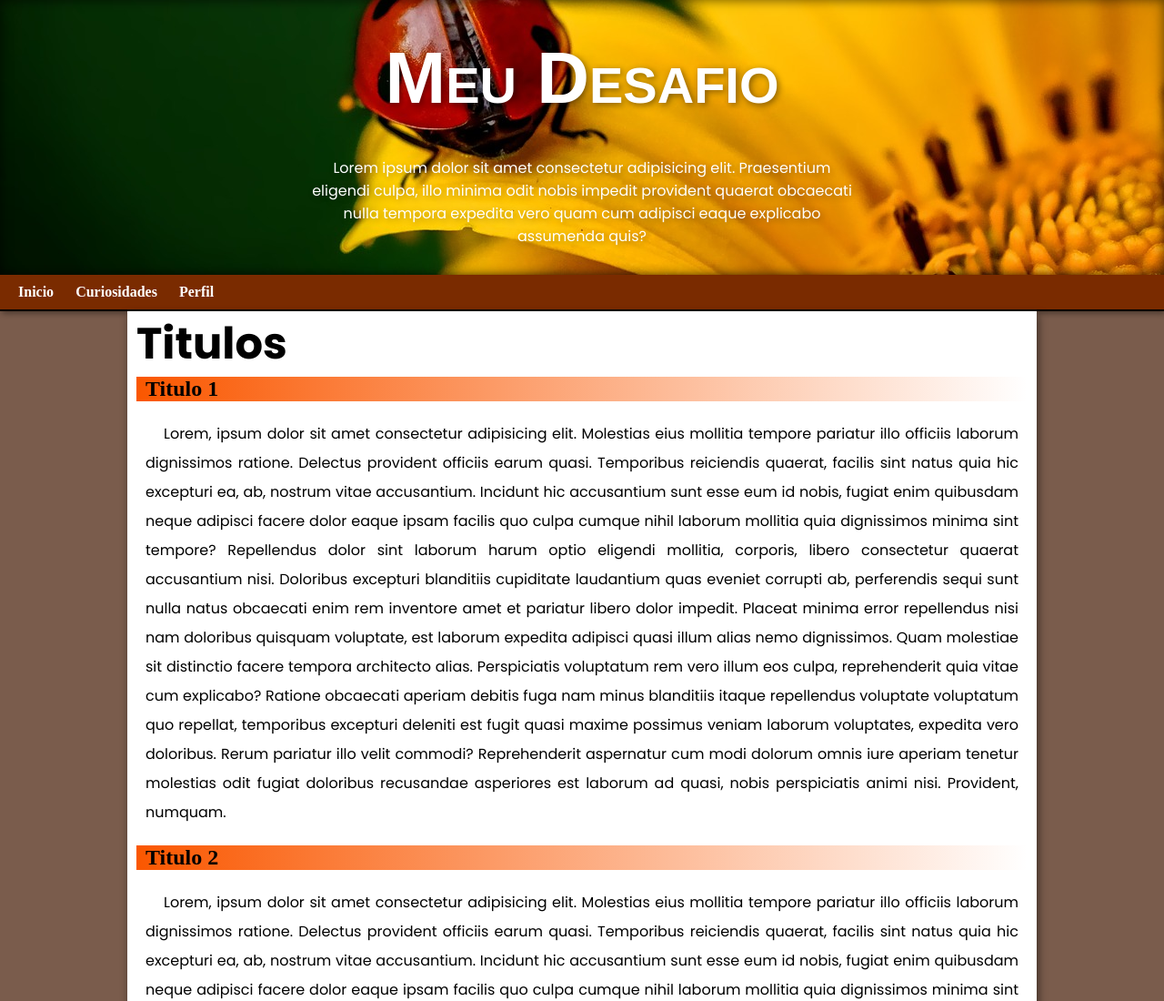
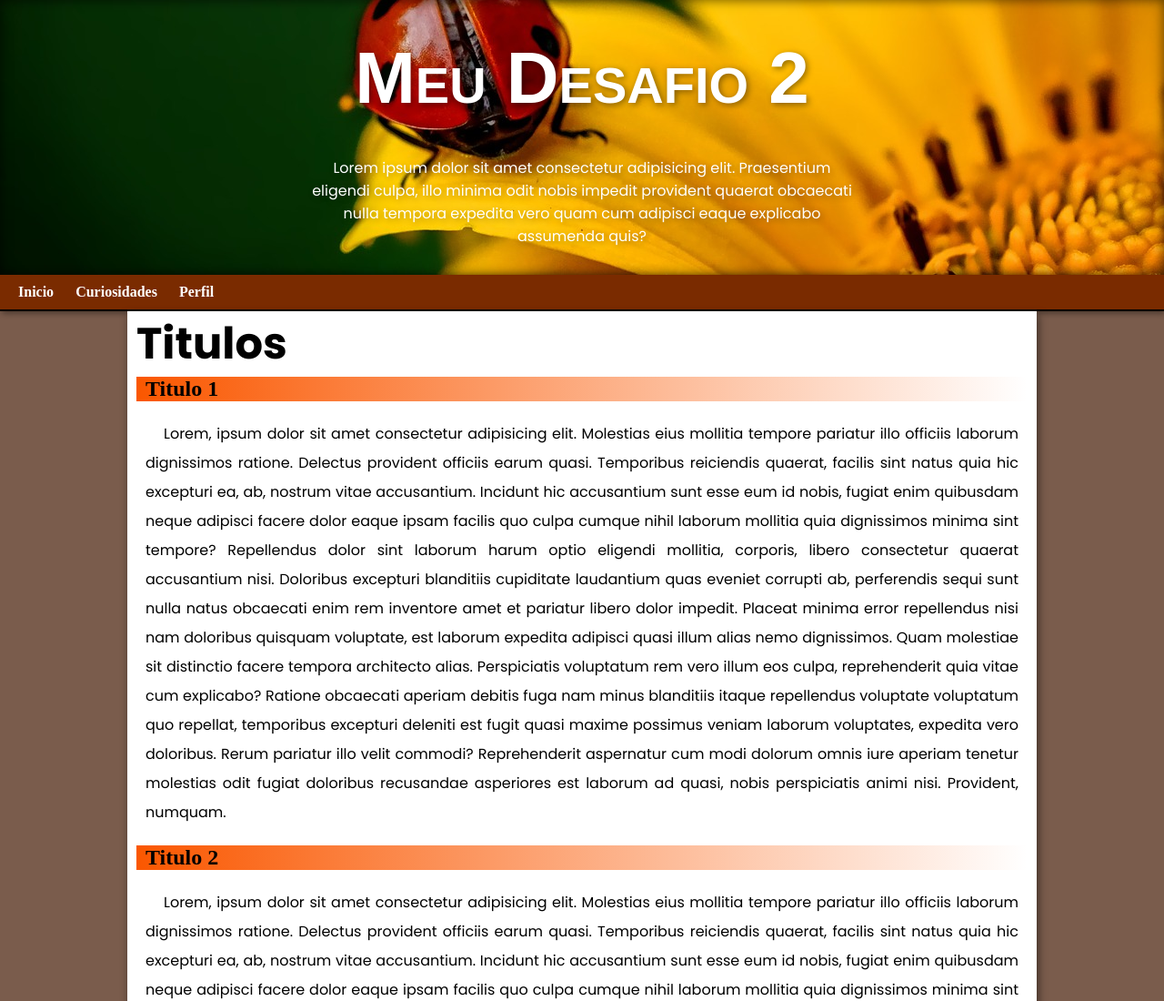
Before and after one commit to gabriel-on/projeto-desafio, a plain HTML site: page index.html in a window 1280 px wide. Shown: the top 1100 px of the page at 91% size. Drawn offline with Linux system fonts and the light colour scheme.

Commit message:
Update index.html

```diff
--- a/index.html
+++ b/index.html
@@ -10,7 +10,7 @@
 </head>
 <body>
     <header class="imagem" id="img01">
-        <h1>Meu Desafio</h1>
+        <h1>Meu Desafio 2</h1>
         <p>Lorem ipsum dolor sit amet consectetur adipisicing elit. Praesentium eligendi culpa, illo minima odit nobis impedit provident quaerat obcaecati nulla tempora expedita vero quam cum adipisci eaque explicabo assumenda quis?</p>
     </header>
     <nav>
```
